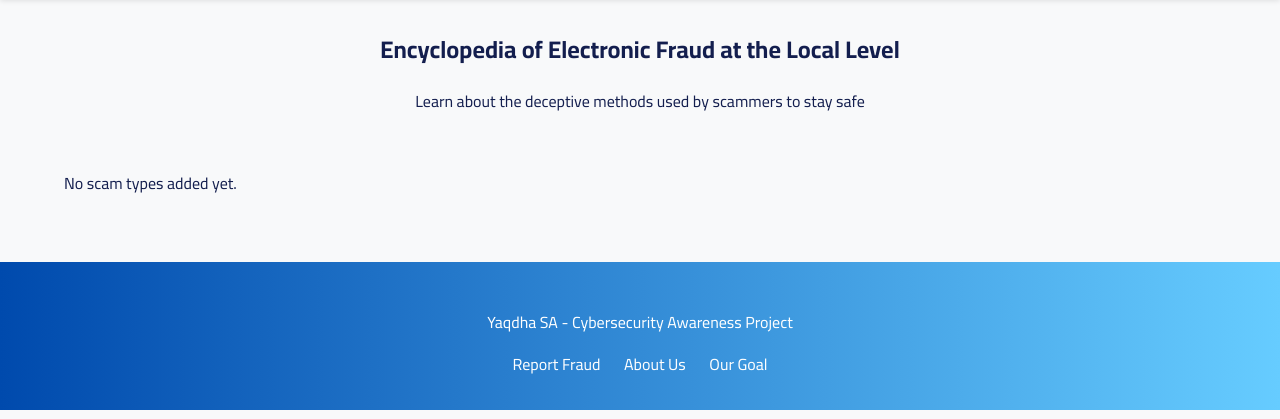
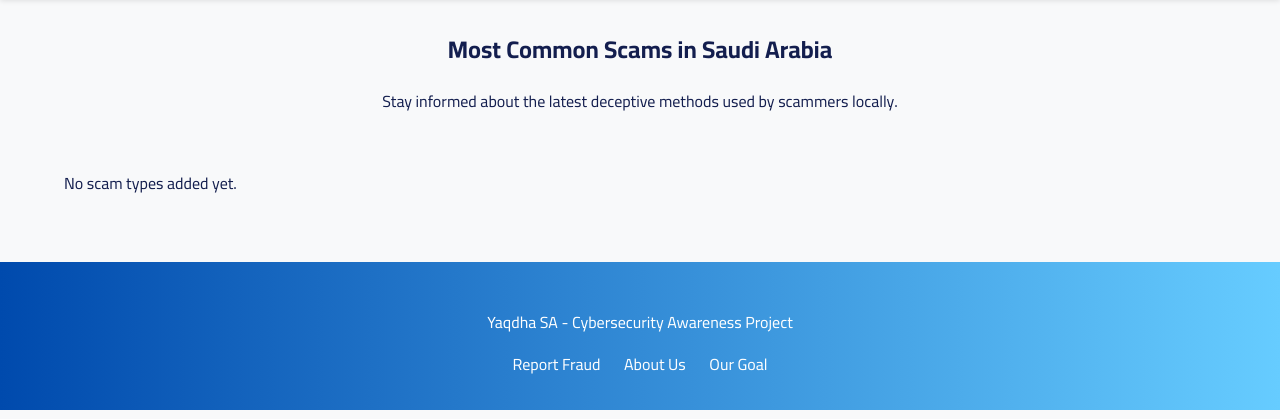
Before and after one commit to dwinch-04/Yaqdha-Platform, a Django app: page /en/scams/ in a window 1280 px wide. Shown: the part 77-496 px from the top of the page. Run offline with Django 5.2, Linux system fonts and the light colour scheme; data that the repository does not hold is empty.

Commit message:
Update scams.html

```diff
--- a/main/templates/en/scams.html
+++ b/main/templates/en/scams.html
@@ -23,8 +23,8 @@
 <div class="container">
     <section>
         <div style="text-align: center; margin-bottom: 40px;">
-            <h2>Encyclopedia of Electronic Fraud at the Local Level</h2>
-            <p>Learn about the deceptive methods used by scammers to stay safe</p>
+            <h2>Most Common Scams in Saudi Arabia</h2>
+        <p>Stay informed about the latest deceptive methods used by scammers locally.</p>
         </div>
 
         <div class="scam-grid">
```
